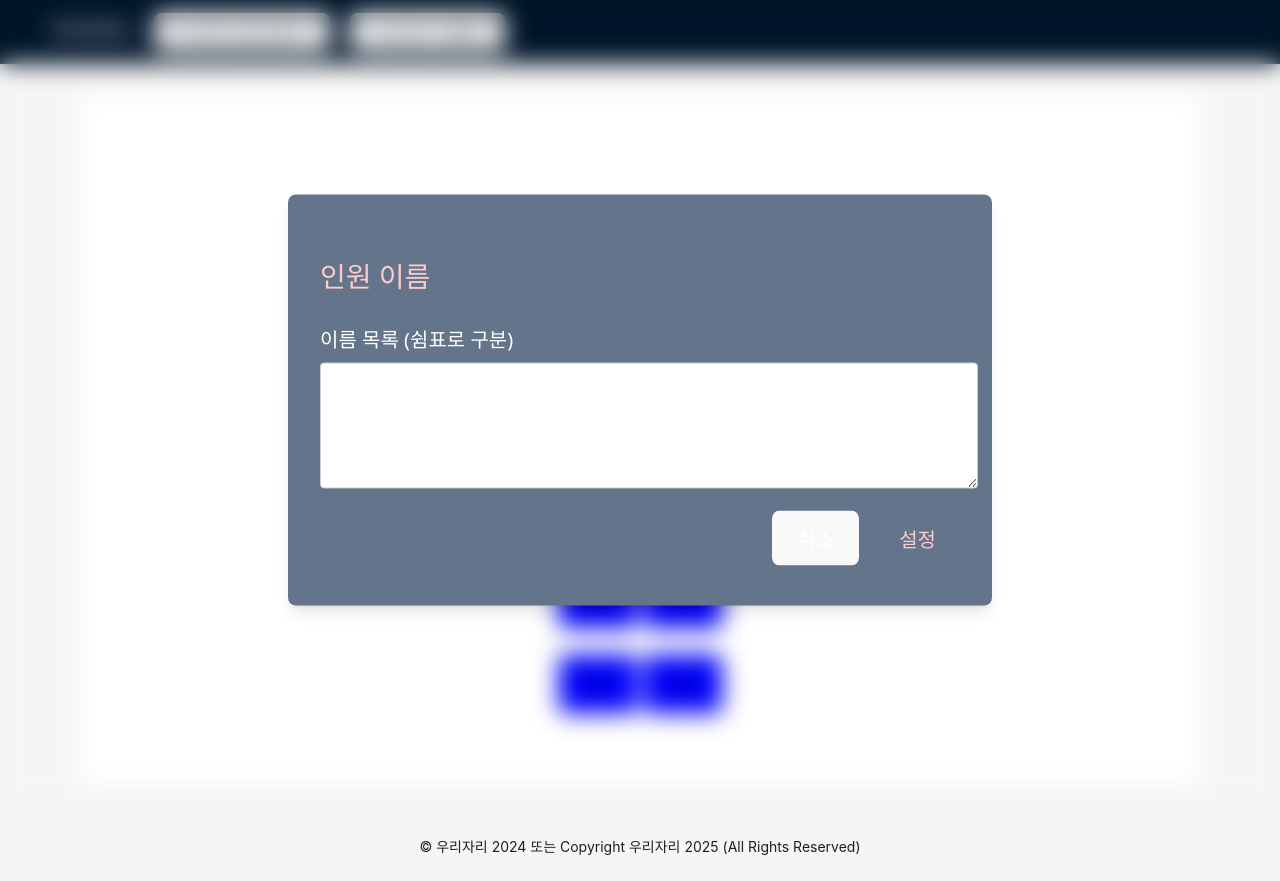
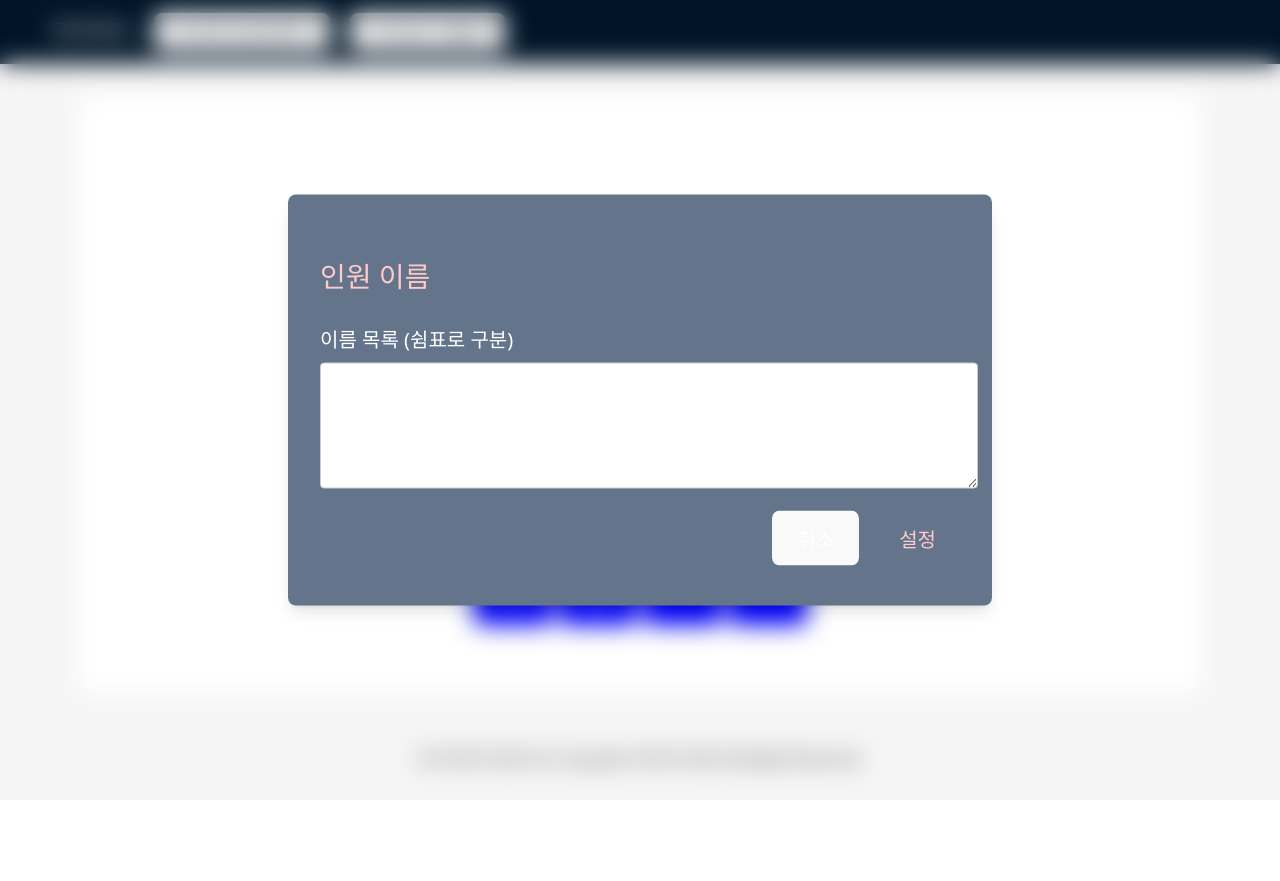
Before and after one commit to JBL28/Woori_Jari, a React (Vite) app: page / in a window 1280 px wide. After the commit the page ends 800 px from the top, so only its background shows below. Built offline with nearby package versions, Linux system fonts and the light colour scheme.

Commit message:
feat: 좌석 잠금 상태 반영

```diff
--- a/src/components/MyContent.jsx
+++ b/src/components/MyContent.jsx
@@ -38,7 +38,7 @@ const MyContent = ({list}) => {
           }}
         >
         <p>{list}</p>
-        <SeatArrangement data={data} rows={5} cols={2} />
+        <SeatArrangement data={data} rows={3} cols={4} />
         </div>
       </Content>
     </ul>
--- a/src/components/SeatArrangement.jsx
+++ b/src/components/SeatArrangement.jsx
@@ -1,26 +1,65 @@
+// 데이터를 받아서 랜덤으로 돌린 뒤 출력
+// 좌석 잠금 시 좌석에 해당된 데이터도 잠금
+// 해당 데이터 제외하고 셔플
+
 import { useEffect, useState } from "react";
 import SeatItem from "../../ui/SeatItem";
 
 const SeatArrangement = ({ rows, cols, data }) => {
+  // 잠금 상태 배열
+  const [locked, setLocked] = useState(() => data?.map(() => false) || []);
+    // 컴포넌트가 렌더링될때마다 shuffle이 실행되니깐
+  // 초기 렌더링 할때만 data를 shuffle 한다.
+  // data가 undefined거나 null 일 가능성이 있응께
+  const [seats, setSeats] = useState(() => data || []);
+
+
   // 데이터를 받아서 셔플 후 seats 로 저장
-  const shuffle = (arr) => {
-    const array = [...arr];
-    for (let i = array.length - 1; i > 0; i--) {
+  const shuffle = (arr, lockedArr) => {
+    // 잠금안된 데이터만 추출
+    const unlockedItems = arr.filter((_, i) => !lockedArr[i]);
+    const shuffledUnlock = [...unlockedItems];
+    // const array = [...arr];
+    for (let i = shuffledUnlock.length - 1; i > 0; i--) {
       const j = Math.floor(Math.random() * (i + 1)); // i까지의 범위 중에서 랜덤 인덱스 j 생성
-      [array[i], array[j]] = [array[j], array[i]]; // 구조 분해 할당 (i와 j의 자리 교환)
+      [shuffledUnlock[i], shuffledUnlock[j]] = [shuffledUnlock[j],shuffledUnlock[i],
+      ]; // 구조 분해 할당 (i와 j의 자리 교환)
     }
-    return array;
+    const result = [];
+    let unlockedIndex = 0;
+    for (let i = 0; i < arr.length; i++) {
+      if (lockedArr[i]) { // 해당 인덱스의 잠금이 true인 경우 원래 위치 그대로
+        result.push(arr[i]);
+      } else { // 해당 인덱스의 잠금이 false인 경우 셔플된 배열에서 꺼냄
+        result.push(shuffledUnlock[unlockedIndex]);
+        unlockedIndex++;
+      }
+    }
+    return result;
   };
 
-  // 컴포넌트가 렌더링될때마다 shuffle이 실행되니깐
-  // 초기 렌더링 할때만 data를 shuffle 한다.
-  // data가 undefined거나 null 일 가능성이 있응께
-  const [seats, setSeats] = useState(() => shuffle(data || []));
 
-  // 데이터가 바뀌면 seats도 다시 셔플
-  useEffect(() => {
-    setSeats(shuffle(data || []));
-  }, [data]);
+  // 데이터가 바뀌면 lock, seats도 다시 셔플
+useEffect(() => {
+  const initLocked = data?.map(() => false) || [];
+  setLocked(initLocked);
+  setSeats(shuffle(data || [], initLocked));
+}, [data]);
+
+
+  // 잠금 후 셔플 실행하는 함수
+  const shuffleSeats = () => {
+    setSeats((seats) => shuffle(seats, locked));
+  };
+
+
+  const toggleLock = (index) => {
+    setLocked((prev) => {
+      const newLocked = [...prev];
+      newLocked[index] = !newLocked[index];
+      return newLocked;
+    });
+  };
 
   const renderSeats = () => {
     const totalSeats = rows * cols;
@@ -40,17 +79,12 @@ const SeatArrangement = ({ rows, cols, data }) => {
           const seatData = seats[index]; // 데이터 있으면 넣고 없으면 빈 셀
           // 데이터가 있으면 해당 데이터를 전달
           // 데이터가 없으면 빈 배열 전달
-          return seatData ? (
+          return (
             <SeatItem
               key={index}
-              data={seatData}
-              onClick={(e) => console.log(`${seatData} clicked`)}
-            />
-          ) : (
-            <SeatItem
-              key={index}
-              data={""}
-              onClick={(e) => console.log(`${seatData} clicked`)}
+              data={seatData || ''}
+              locked={locked[index]}
+              onClick={() => toggleLock(index)}
             />
           );
         })}
@@ -61,6 +95,7 @@ const SeatArrangement = ({ rows, cols, data }) => {
   return (
     <div style={{ padding: "24px", textAlign: "center" }}>
       <h2>자리 배치도</h2>
+      <button onClick={shuffleSeats}>셔플</button>
       <div style={{ display: "flex", flexDirection: "column", gap: "8px" }}>
         {renderSeats()}
       </div>
--- a/ui/SeatItem.jsx
+++ b/ui/SeatItem.jsx
@@ -1,22 +1,57 @@
-// 좌석 하나를 버튼 형태로 출력
-// 사용자가 클릭할 수 있게 하고
-// props로 받은 데이터에 따라 좌석의 데이터를 변경가능(숫자나 이름 등으로)
-// onclick으로 드래그나 자리 고정할 수 있도록
-const SeatItem = ({ data, onClick }) => {
+import { useState } from "react";
+
+const SeatItem = ({ data, onClick, locked }) => {
+
+
   return (
     <button
       onClick={onClick}
       style={{
         width: "80px",
         height: "60px",
-        backgroundColor: "blue",
+        backgroundColor: locked ? "gray" : "blue",
         border: "1px solid #aaa",
         borderRadius: "8px",
         fontSize: "16px",
         cursor: "pointer",
+        position: "relative",
+        color: "white",
+        overflow: "hidden",
       }}
     >
       {data}
+      {locked && (
+        <>
+          {/* 대각선1 (/ 방향) */}
+          <div
+            style={{
+              position: "absolute",
+              top: "50%",
+              left: "50%",
+              width: "120%",
+              height: "2px",
+              backgroundColor: "white",
+              transform: "translate(-50%, -50%) rotate(45deg)",
+              transformOrigin: "center",
+              pointerEvents: "none", // 클릭 방해 안 하도록
+            }}
+          />
+          {/* 대각선2 (\ 방향) */}
+          <div
+            style={{
+              position: "absolute",
+              top: "50%",
+              left: "50%",
+              width: "120%",
+              height: "2px",
+              backgroundColor: "white",
+              transform: "translate(-50%, -50%) rotate(-45deg)",
+              transformOrigin: "center",
+              pointerEvents: "none",
+            }}
+          />
+        </>
+      )}
     </button>
   );
 };
```
